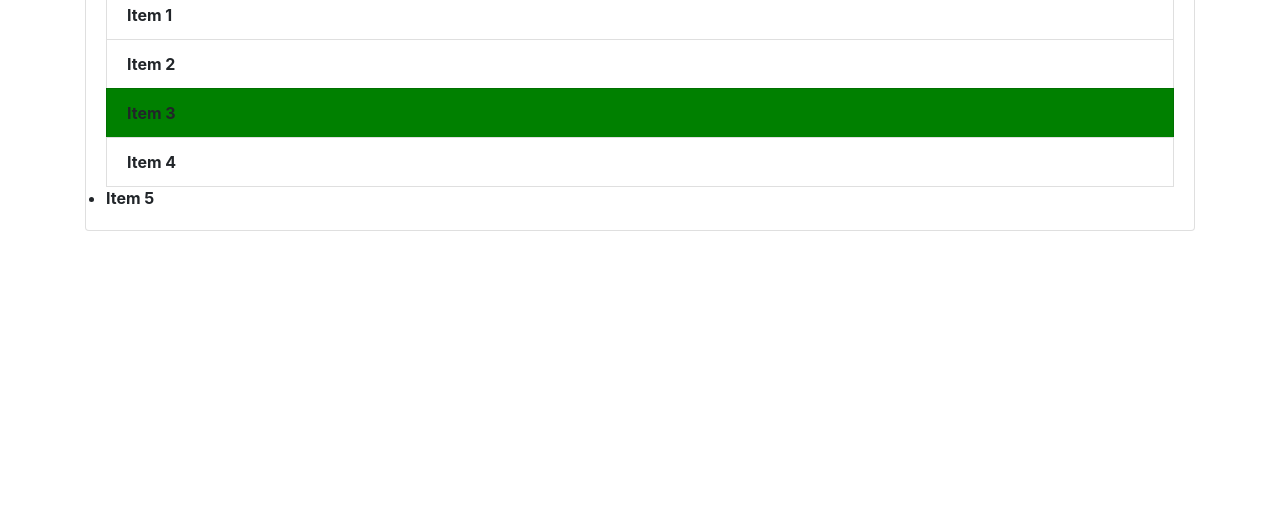
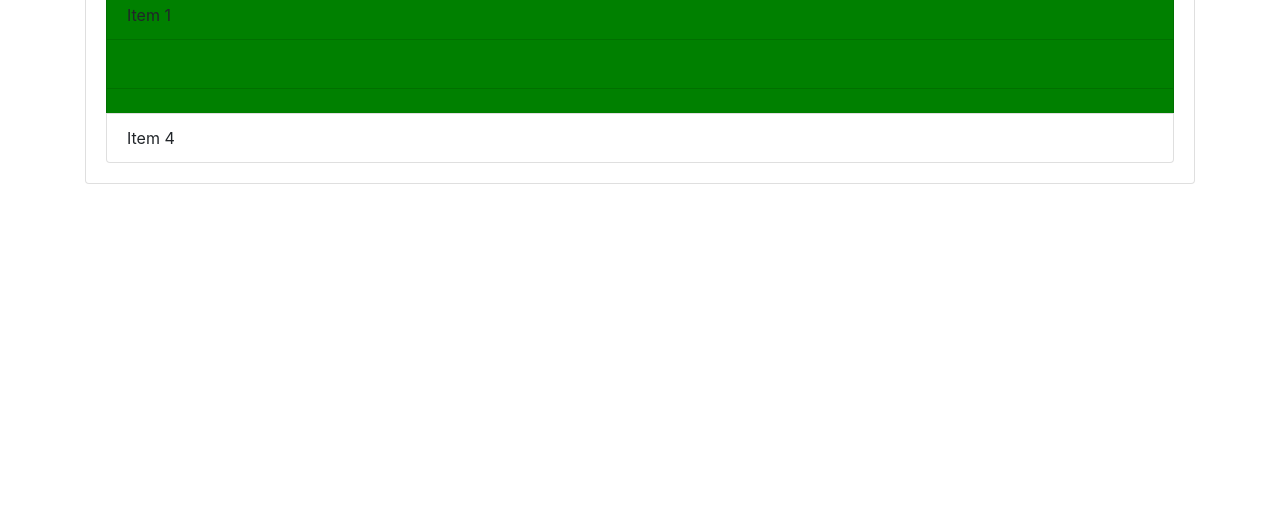
Before and after one commit to Sreejeeshkumar/getElement, a plain HTML site: page index.html in a window 1280 px wide. Shown: the part 290-800 px from the top of the page. Drawn offline with nearby package versions, Linux system fonts and the light colour scheme.

Commit message:
add changes

```diff
--- a/index.html
+++ b/index.html
@@ -27,7 +27,7 @@
       <li class="list-group-item">Item 2</li>
       <li class="list-group-item">Item 3</li>
       <li class="list-group-item">Item 4</li>
-      <li >Item 5</li>
+
     </ul>
    </div>
     </div>
@@ -35,5 +35,6 @@
     <script src="dom.js"></script>
     <script src="secondFile.js"></script>
     <script src="thirdFile.js"></script>
+    <script src="query.js"></script>
 </body>
 </html>
--- /dev/null
+++ b/query.js
@@ -0,0 +1,16 @@
+//QUERYSELECTOR
+var secondItem=document.querySelector('.list-group-item:nth-child(2)')
+secondItem.style.backgroundColor=('green')
+var thirdItem=document.querySelector('.list-group-item:nth-child(3)')
+thirdItem.textContent=" "
+thirdItem.style.backgroundColor=('red')
+
+//QUERYSELECTORALL
+var even=document.querySelectorAll('li:nth-child(even)')
+for(var i=0; i<even.length-1; i++){
+    even[i].style.color="green";
+}
+var odd=document.querySelectorAll('li:nth-child(odd)')
+for(var i=0; i<odd.length; i++){
+    odd[i].style.backgroundColor="green";
+}
--- a/thirdFile.js
+++ b/thirdFile.js
@@ -1,12 +1,12 @@
-var items=document.getElementsByClassName("list-group-item")
-console.log(items)
-items[2].style.backgroundColor="green"
-for (var i=0; i<=items.length-1; i++){
-  items[i].style.fontWeight="bold"
-}
-var Li=document.getElementsByTagName("li")
-console.log(Li)
-Li[2].style.backgroundColor="green"
-for (var i=0; i<=Li.length-1; i++){
-    Li[i].style.fontWeight="bold"
-}
+//var items=document.getElementsByClassName("list-group-item")
+//console.log(items)
+//items[2].style.backgroundColor="green"
+//for (var i=0; i<=items.length-1; i++){
+ // items[i].style.fontWeight="bold"
+//}
+//var Li=document.getElementsByTagName("li")
+//console.log(Li)
+//Li[2].style.backgroundColor="green"
+//for (var i=0; i<=Li.length-1; i++){
+   // Li[i].style.fontWeight="bold"
+//}
```
